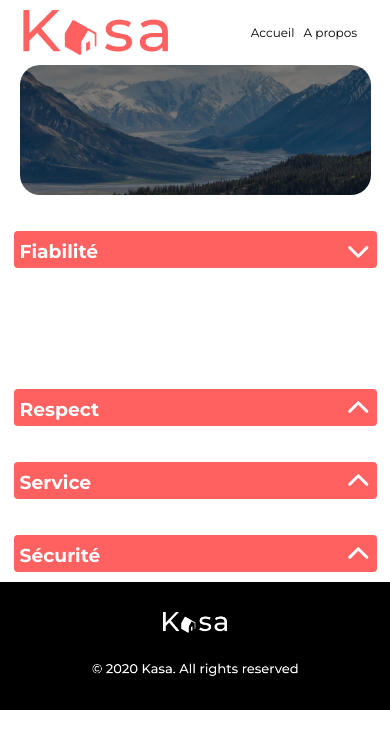
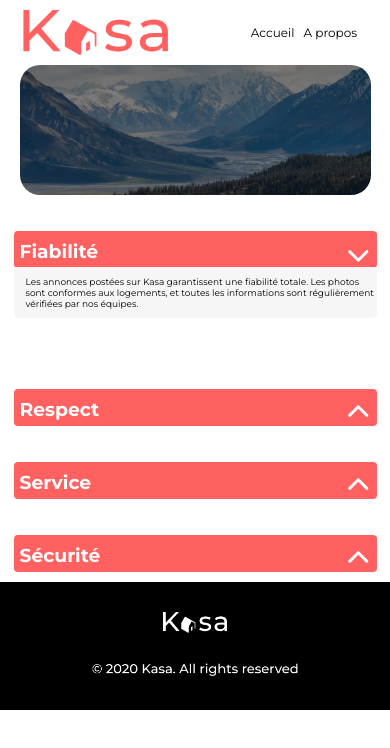
Before and after one commit to D-Fariello/Projet7-OC, a React (Vite) app in the folder Kasa-projet7/: page /Apropos in a window 390 px wide. Both pictures are taken after a click on the icon 358 px from the left and 250 px from the top of the page. Shown: the top 748 px of the page. Built offline with nearby package versions, Linux system fonts and the light colour scheme.

Commit message:
fix: update Dropdown component to handle content types correctly
style: adjust styling on Logement page for improved layout

```diff
--- a/Kasa-projet7/src/components/Dropdown.jsx
+++ b/Kasa-projet7/src/components/Dropdown.jsx
@@ -24,7 +24,7 @@ const Dropdown = ({data, head, contentType}) => {
         />
         {openDropdowns[0] && (
           <div className="dropdown-content">
-            {contentType === "description" && (
+            {(contentType === "description" || contentType === "content") && (
               <p>{data.content || data.description}</p>
             )}
             {contentType === "equipments" && (
--- a/Kasa-projet7/src/pages/Apropos.jsx
+++ b/Kasa-projet7/src/pages/Apropos.jsx
@@ -22,7 +22,7 @@ const Apropos = () => {
         </div>
         <div className="data-container">
         {dataDropdown.map((data) => (
-            <Dropdown key={data.titre} data={data}/>
+          <Dropdown key={data.titre} data={data}  contentType="content" />
             ))}
         </div>
       </main>
--- a/Kasa-projet7/src/style/SASS/apropos.scss
+++ b/Kasa-projet7/src/style/SASS/apropos.scss
@@ -175,8 +175,9 @@ main {
           height: 25px;
           .dropdown-content {
             height: 70px;
+            margin-top: 4px;
             p {
-              font-size: 12px;
+              font-size: 11px;
             }
           }
         }
@@ -200,6 +201,10 @@ main {
 
     .data-container {
       .a-propos-cards-container {
+
+        h3{
+          margin-bottom: 23px;
+        }
         .a-propos-cards {
           width: 90%;
           height: 25px;
@@ -213,7 +218,7 @@ main {
             height: 90px;
             margin: 1px 0px 0px -6px;
             p {
-              font-size: 10px;
+              font-size: 9px;
             }
           }
         }
--- a/Kasa-projet7/src/style/SASS/logements.scss
+++ b/Kasa-projet7/src/style/SASS/logements.scss
@@ -161,7 +161,6 @@ section.apartment-host-info {
   width: 90%;
   margin-top: 25px;
 
-
   .tags-container {
     display: flex;
     flex-direction: row;
@@ -195,7 +194,6 @@ section.apartment-host-info {
       margin-bottom: 50px;
       position: absolute;
       right: 8%;
-
     }
 
     .rating-container {
@@ -268,16 +266,19 @@ section.apartment-host-info {
           p {
             font-size: 14px;
             font-weight: 100;
+            overflow-y: auto;
+            max-height: 80px;
           }
 
           ul {
             list-style: none;
-            font-family: 'Montserrat';
+            font-family: "Montserrat";
             font-weight: 100;
             font-size: 15px;
             padding: 13px;
+            overflow-y: auto;
+            max-height: 80px;
           }
-
         }
       }
 
@@ -403,7 +404,7 @@ section.apartment-host-info {
     width: 90%;
     align-items: flex-start;
 
-    .rating-host-container  {
+    .rating-host-container {
       display: flex;
       justify-content: space-between;
       align-items: center;
@@ -428,7 +429,6 @@ section.apartment-host-info {
           object-fit: cover;
           height: 70px;
         }
-
       }
 
       .rating-container {
@@ -449,7 +449,6 @@ section.apartment-host-info {
         }
       }
     }
-
 
     .tags-container {
       margin-top: 10px;
@@ -495,13 +494,17 @@ section.apartment-host-info {
 
           .dropdown-content {
             height: 90px;
-            margin: 1px 0px 0px -6px;
+            margin: -1px 0px 0px -6px;
             p {
               font-size: 13px;
+              max-height: 50px;
+              overflow-y: auto;
             }
 
             ul {
               font-size: 12px;
+              max-height: 50px;
+              overflow-y: auto;
             }
           }
         }
@@ -536,7 +539,6 @@ section.apartment-host-info {
 ////// Mobile: 320px - 768px
 
 @media screen and (max-width: 768px) {
-
   /////////// Carrousel Section (Mobile)
 
   .carrousel-div {
@@ -631,7 +633,7 @@ section.apartment-host-info {
     width: 90%;
     align-items: flex-start;
 
-    .rating-host-container  {
+    .rating-host-container {
       display: flex;
       justify-content: space-between;
       align-items: center;
@@ -656,7 +658,6 @@ section.apartment-host-info {
           object-fit: cover;
           height: 40px;
         }
-
       }
 
       .rating-container {
@@ -678,7 +679,6 @@ section.apartment-host-info {
       }
     }
 
-
     .tags-container {
       margin-top: 10px;
       display: flex;
@@ -687,6 +687,7 @@ section.apartment-host-info {
       justify-content: flex-start;
       flex-wrap: wrap;
       margin-bottom: 10px;
+      gap: 5px;
     }
 
     .tag {
@@ -727,9 +728,15 @@ section.apartment-host-info {
             margin: 1px 0px 0px -6px;
             p {
               font-size: 10px;
+              max-height: 70px;
+              overflow-y: auto;
+              padding: 6px;
             }
-            ul{
+            ul {
               font-size: 9px;
+              max-height: 70px;
+              overflow-y: auto;
+              padding: 6px;
             }
           }
         }
```
Lines whose indentation alone changed are shown as unchanged.
